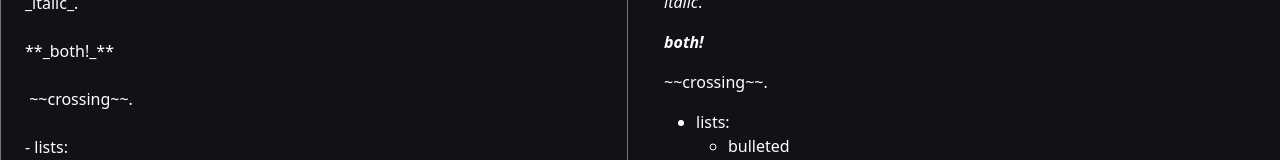
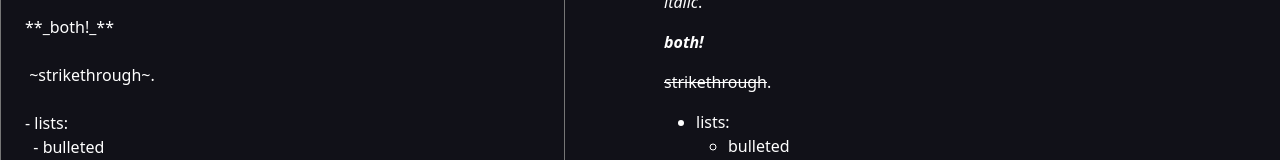
Before and after one commit to ZvonimirZlo/react-markdown-previewer, a React (Vite) app in the folder react-markdown-previewer/: page / in a window 1280 px wide. Shown: the part 394-554 px from the top of the page. Built offline with nearby package versions, Linux system fonts and the light colour scheme.

Commit message:
added remarkGfm

```diff
--- a/react-markdown-previewer/package.json
+++ b/react-markdown-previewer/package.json
@@ -12,7 +12,8 @@
   "dependencies": {
     "react": "^18.2.0",
     "react-dom": "^18.2.0",
-    "react-markdown": "^9.0.1"
+    "react-markdown": "^9.0.1",
+    "remark-gfm": "^4.0.0"
   },
   "devDependencies": {
     "@types/react": "^18.2.66",
--- a/react-markdown-previewer/src/App.jsx
+++ b/react-markdown-previewer/src/App.jsx
@@ -1,5 +1,6 @@
 import { useState } from "react";
 import Markdown from 'react-markdown';
+import remarkGfm from 'remark-gfm';
 
 function App() {
   const [input, setInput] = useState(
@@ -15,14 +16,13 @@ function App() {
 #### heading h4
 ##### heading h5
 ###### heading h6
+text **bold**.
 
-text **bold**
-
-_italic_.
+*italic*.
 
 **_both!_**
 
- ~~crossing~~.
+ ~strikethrough~.
 
 - lists:
   - bulleted
@@ -41,10 +41,10 @@ _italic_.
     <>
       <div className="row">
         <div className='col-6'>
-          <textarea className="textarea p-4" autoFocus value={input} onChange={(e) => setInput(e.target.value)} />
+          <textarea className="textarea p-4" value={input} onChange={(e) => setInput(e.target.value)} />
         </div>
         <div className='col-6 p-4 output'>
-          <Markdown>{input}</Markdown>
+        <Markdown remarkPlugins={[remarkGfm]}>{input}</Markdown>
         </div>
       </div>
     </>
--- a/react-markdown-previewer/src/index.css
+++ b/react-markdown-previewer/src/index.css
@@ -3,14 +3,12 @@
   --bgColor: rgb(17, 17, 24);
 }
 
-
 .textarea {
-  width: 100%;
+  width: 90%;
   height: 100vh;
   outline: none;
+  border-radius: 6px;
 }
-
-
 
 body, .textarea{
   background-color: var(--bgColor);
```
Also changed, not shown: 1 other file (tests, documents, lock files or other folders). Lines whose indentation alone changed are shown as unchanged.
